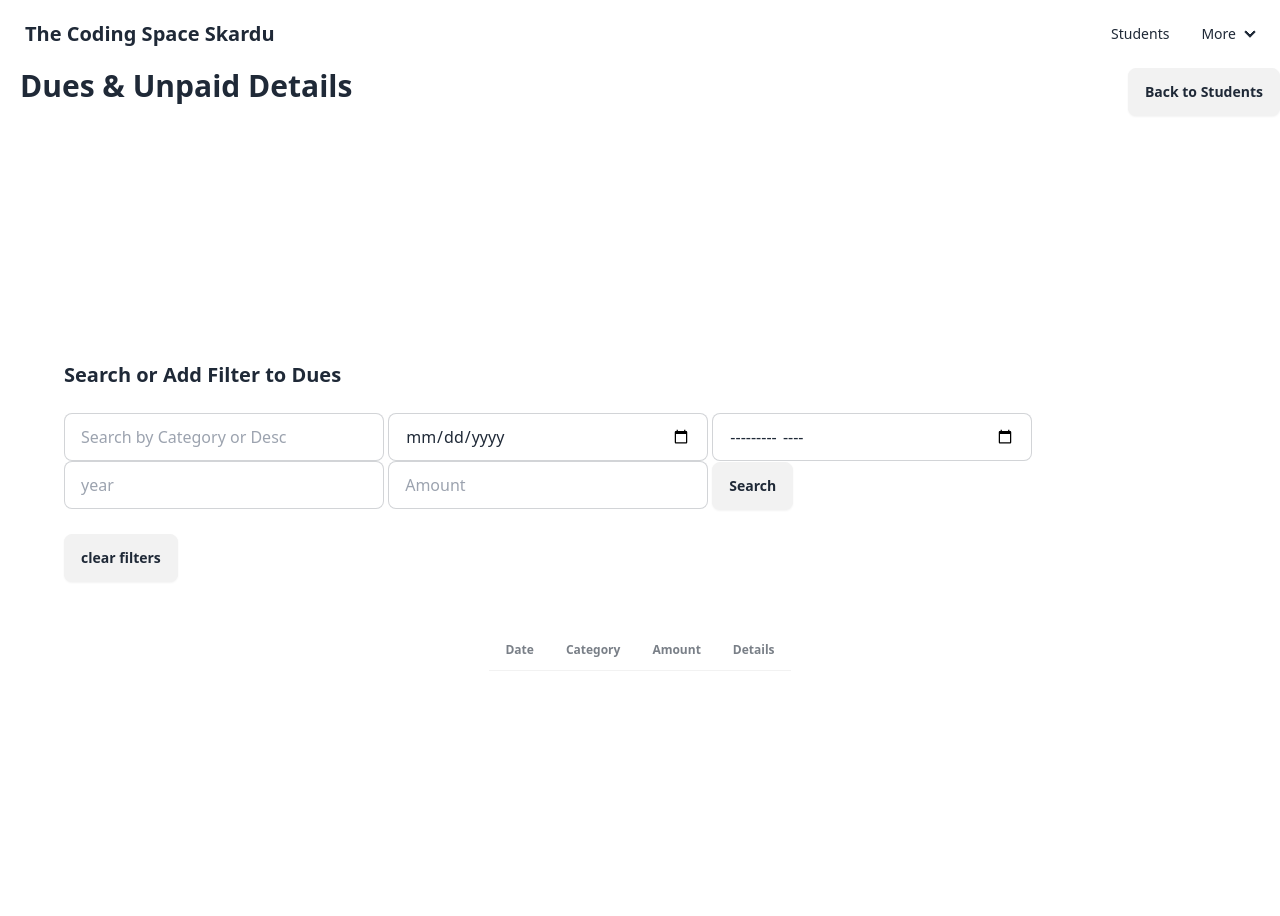
After one commit to shahzaibaly1938/codingspacesoft, a Django app: page /dues/ in a window 1280 px wide. The commit adds this page. Run offline with Django 5.2, Linux system fonts and the light colour scheme; lists and menus that the app fills with data are empty.

Commit message:
some updates in fees management.

```diff
--- /dev/null
+++ b/management/templates/management/due_fees.html
@@ -0,0 +1,61 @@
+{% extends "base.html" %} {% block title %} Due Fees | CS2 {% endblock %}
+{% block content %}
+
+<div class="w-full h-fit flex justify-between">
+  <h1 class="text-3xl font-bold ml-5">Dues & Unpaid Details</h1>
+  <div>
+    <a href="{% url 'student_list' %}"><button class="btn">Back to Students</button></a>
+
+  </div>
+</div>
+
+<div class="w-full h-[100vh] flex flex-col justify-center items-center">
+
+    <!-- filter form -->
+     <div class="w-[90%] h-fit">
+      <h2 class="text-xl font-bold">Search or Add Filter to Dues</h2>
+      <br>
+        <form method="post">
+            {% csrf_token %}
+
+            <input type="text" name="search" placeholder="Search by Category or Desc" class="input input-bordered w-full max-w-xs" />
+            <input type="date" name="date" placeholder="Type here" class="input input-bordered w-full max-w-xs" />
+            <input type="month" name="month" placeholder="Type here" class="input input-bordered w-full max-w-xs" />
+            <input type="number" name="year" placeholder="year" class="input input-bordered w-full max-w-xs" />
+            <input type="number" name="amount" placeholder="Amount" class="input input-bordered w-full max-w-xs" />
+            <button type="submit" class="btn">Search</button>
+        </form>
+        <br>
+        <a href="{% url 'due_fees' %}"><button class="btn">clear filters</button></a>
+     </div>
+     <br><br>
+
+    <div class="overflow-x-auto">
+        <table class="table">
+          <!-- head -->
+          <thead>
+            <tr>
+              <th>Date</th>
+              <th>Category</th>
+              <th>Amount</th>
+              <th>Details</th>
+
+            </tr>
+          </thead>
+          <tbody>
+            <!-- row 1 -->
+             {% for expense in expenses %}
+            <tr>
+              <th>{{expense.date}}</th>
+              <td>{{expense.category}}</td>
+              <td>{{expense.amount}}</td>
+              <td>{{expense.desc}}</td>
+            </tr>
+            {% endfor %}
+          </tbody>
+        </table>
+      </div>
+
+</div>
+
+{% endblock %}
--- a/management/templates/management/student_list.html
+++ b/management/templates/management/student_list.html
@@ -8,9 +8,13 @@
     <table class="table w-[90%]">
         <div class="w-full h-fit flex justify-between">
             <h1 class="text-3xl font-bold ml-5">Students List <br> <span class="text-xl font-bold">Total Students : {{total_students}}</span> </h1>
+            <div>
+            <a href="{% url 'due_fees' %}"
+              ><button class="btn mr-5">Due Fees</button></a
+            >
             <a href="{% url 'add_student' %}"
               ><button class="btn mr-5">Add Student</button></a
-            >
+            ></div>
           </div>
 
       <!-- head -->
--- a/management/urls.py
+++ b/management/urls.py
@@ -14,6 +14,7 @@ urlpatterns = [
     path('accounts/add-expense/category', views.add_expense_category, name='add_expense_category'),
     path('accounts/expenses-details', views.expense_details, name='expenses_details'),
     path('accounts/income_details', views.income_details, name='income_details'),
+    path('dues/', views.due_fees, name='due_fees'),
 
 
 ]
--- a/management/views.py
+++ b/management/views.py
@@ -179,4 +179,8 @@ def income_details(request):
     return render(request, 'management/income_details.html', {'incomes':incomes})
 
 
-# logic to generate Fee Slip
+# view for due fees
+
+def due_fees(request):
+
+    return render(request, 'management/due_fees.html')
```
